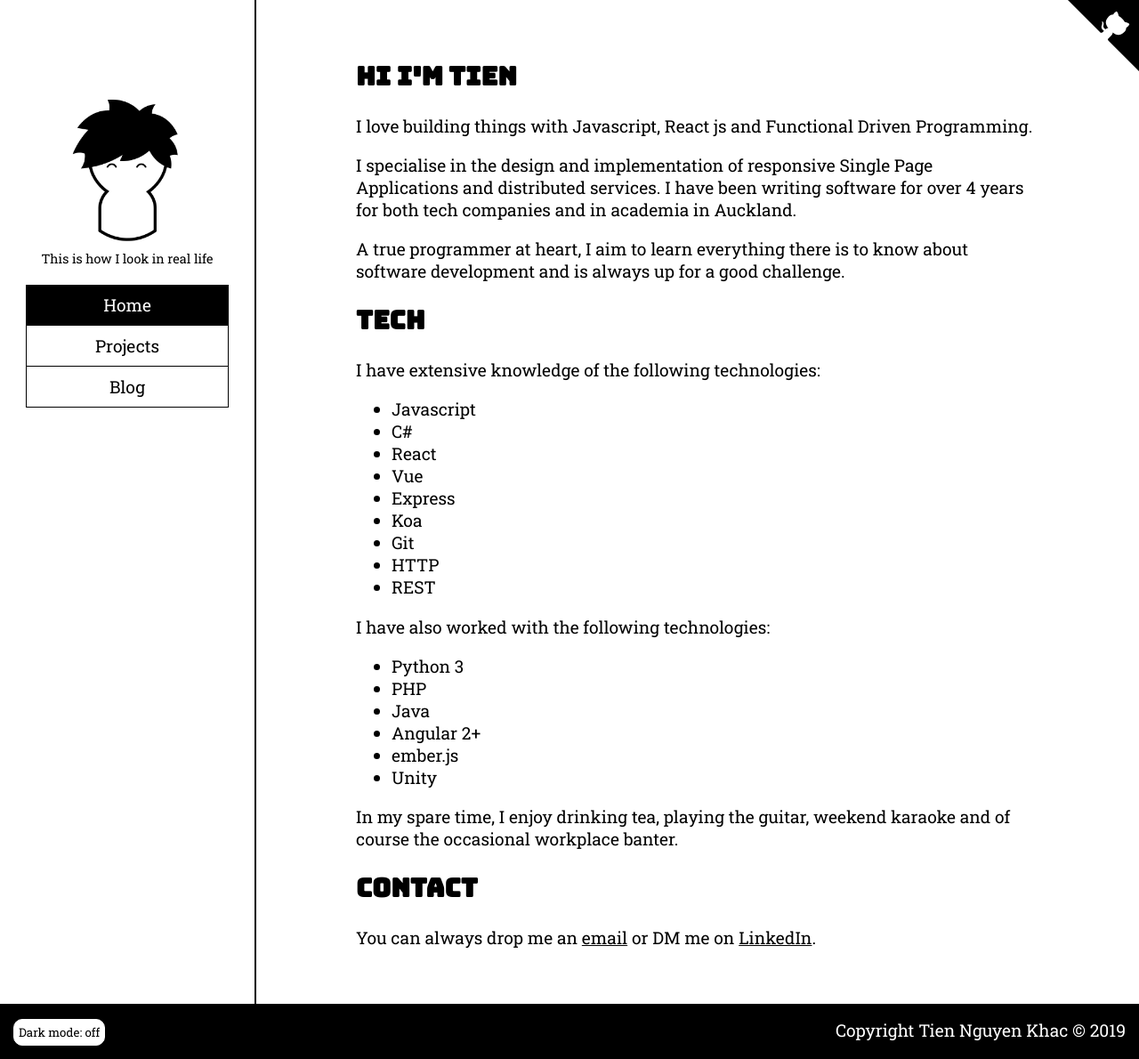
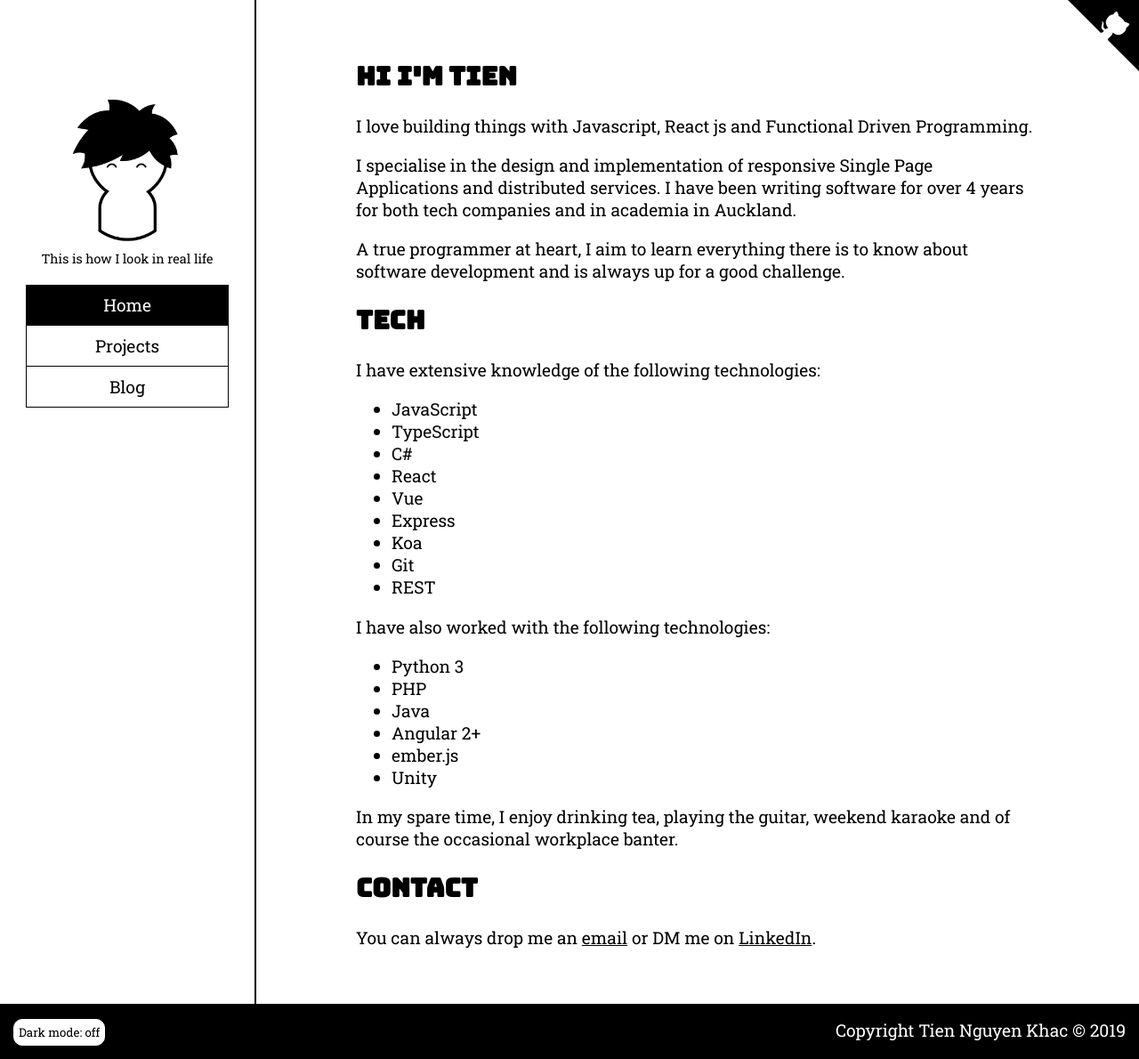
Before and after one commit to tien/tien.github.io, a Jekyll site: the page built from index.html, in a window 1280 px wide. Shown: the whole page at 89% size. Built offline with Jekyll 4.4.1, drawn with Linux system fonts in a browser that asks for light colours.

Commit message:
Update homepage

```diff
--- a/index.html
+++ b/index.html
@@ -27,14 +27,14 @@ layout: default
   <section>
     <p>I have extensive knowledge of the following technologies:</p>
     <ul>
-      <li>Javascript</li>
+      <li>JavaScript</li>
+      <li>TypeScript</li>
       <li>C#</li>
       <li>React</li>
       <li>Vue</li>
       <li>Express</li>
       <li>Koa</li>
       <li>Git</li>
-      <li>HTTP</li>
       <li>REST</li>
     </ul>
   </section>
```
